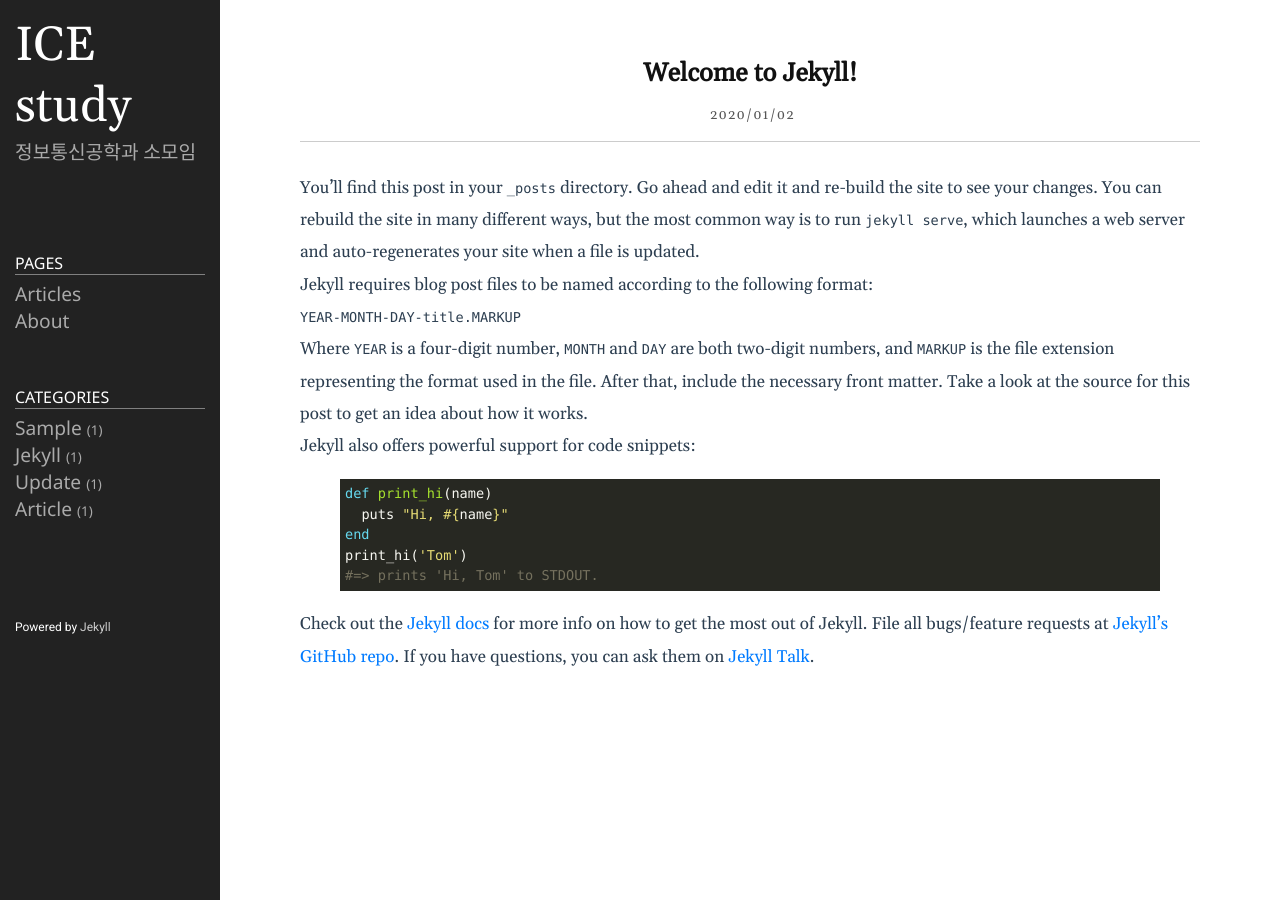
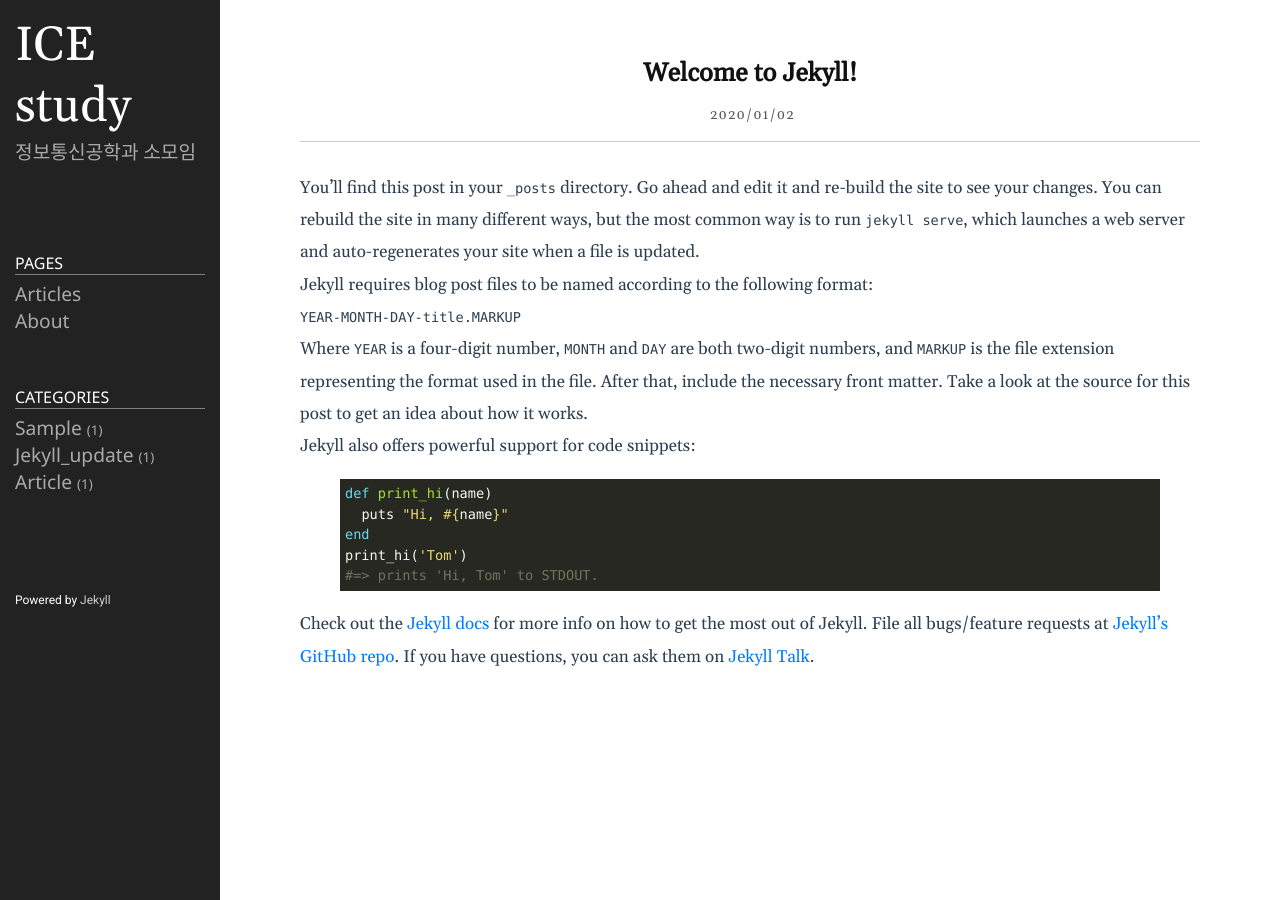
Before and after one commit to icestudy/icestudy.github.io, a Jekyll site: the page built from _posts/2020-01-02-welcome-to-jekyll.markdown, in a window 1280 px wide. Built offline with Jekyll 4.4.1, drawn with Linux system fonts in a browser that asks for light colours.

```diff
--- a/_posts/2020-01-02-welcome-to-jekyll.markdown
+++ b/_posts/2020-01-02-welcome-to-jekyll.markdown
@@ -2,7 +2,7 @@
 layout: post
 title:  "Welcome to Jekyll!"
 date:   2020-01-02 19:31:29 +0900
-categories: jekyll update
+categories: jekyll_update
 ---
 You’ll find this post in your `_posts` directory. Go ahead and edit it and re-build the site to see your changes. You can rebuild the site in many different ways, but the most common way is to run `jekyll serve`, which launches a web server and auto-regenerates your site when a file is updated.
 
```
